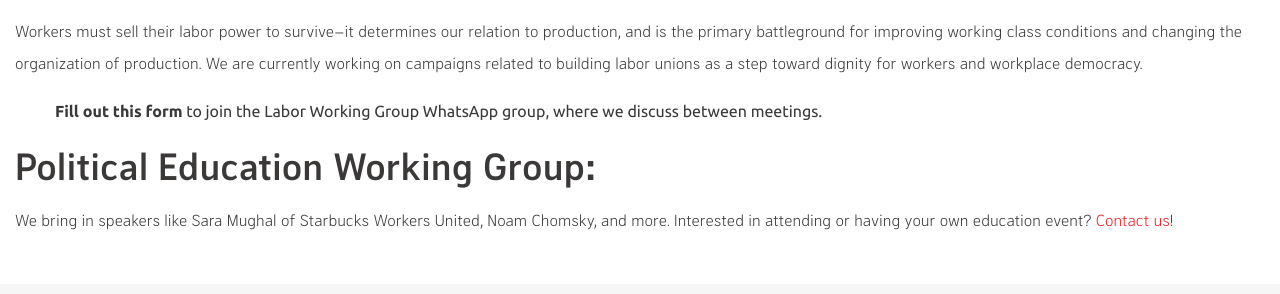
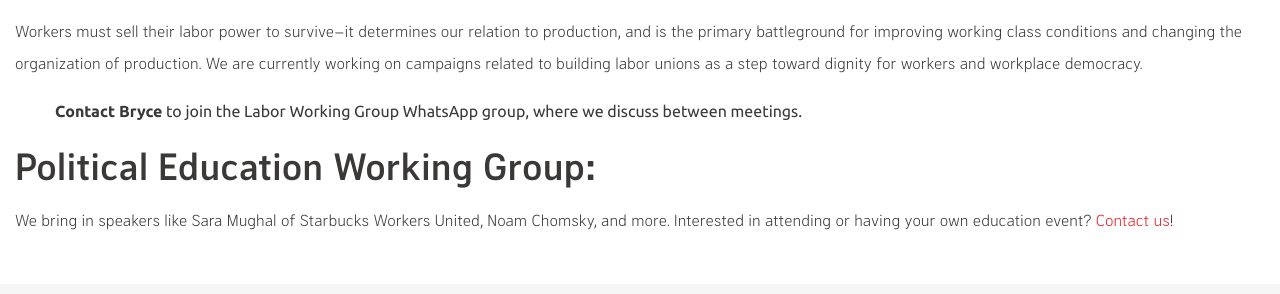
Before and after one commit to centralnjdsa-ntc/princetonydsa.github.io, a Jekyll site: the page built from _pages/our-work.md, in a window 1280 px wide. Shown: the part 461-755 px from the top of the page. Built offline with Jekyll 4.4.1, drawn with Linux system fonts in a browser that asks for light colours.

Commit message:
Update our-work.md

```diff
--- a/_pages/our-work.md
+++ b/_pages/our-work.md
@@ -16,7 +16,7 @@
 
 Workers must sell their labor power to survive--it determines our relation to production, and is the primary battleground for improving working class conditions and changing the organization of production. We are currently working on campaigns related to building labor unions as a step toward dignity for workers and workplace democracy.
 
-* [Fill out this form](https://forms.gle/hnqRruEqnkELt7Sw6) to join the Labor Working Group WhatsApp group, where we discuss between meetings.
+* [Contact Bryce](mailto:brycespringfield@princeton.edu) to join the Labor Working Group WhatsApp group, where we discuss between meetings.
 
 ### Political Education Working Group:
 
```
